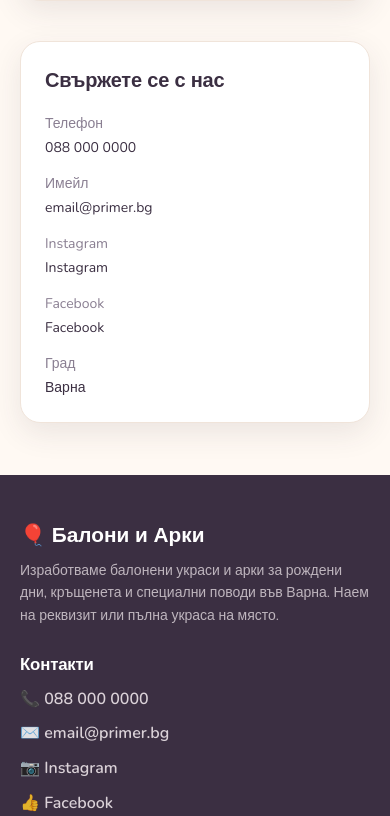
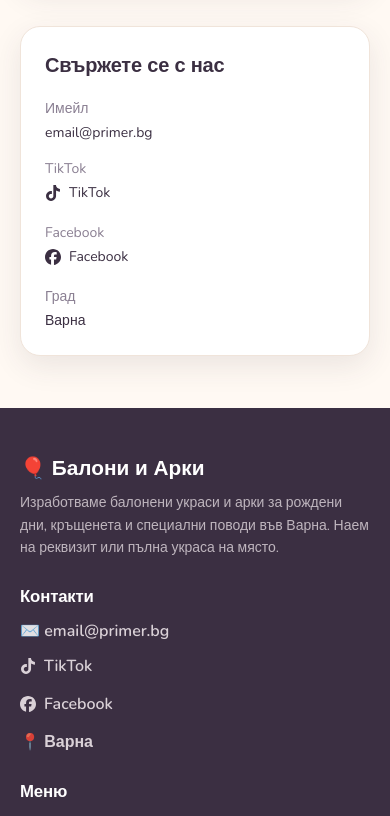
Before and after one commit to stiliyan-koev/arches-and-decorations, a Next.js app: page /about in a window 390 px wide. Shown: the part 937-1753 px from the top of the page. Built offline with nearby package versions, Linux system fonts and the light colour scheme; a web font is replaced by a local one.

Commit message:
feat(contacts): real Facebook/TikTok links with logos, hide phone

```diff
--- a/src/app/(site)/about/page.tsx
+++ b/src/app/(site)/about/page.tsx
@@ -1,5 +1,6 @@
 import type { Metadata } from "next";
 import { CONTACTS } from "@/lib/contacts";
+import { FacebookIcon, TikTokIcon } from "@/components/SocialIcons";
 
 export const metadata: Metadata = {
   title: "За нас",
@@ -53,17 +54,6 @@ export default function AboutPage() {
           </h2>
           <dl className="mt-5 space-y-4 text-sm">
             <div>
-              <dt className="text-muted">Телефон</dt>
-              <dd className="mt-1">
-                <a
-                  href={CONTACTS.phoneHref}
-                  className="text-ink hover:text-cta"
-                >
-                  {CONTACTS.phone}
-                </a>
-              </dd>
-            </div>
-            <div>
               <dt className="text-muted">Имейл</dt>
               <dd className="mt-1">
                 <a
@@ -75,13 +65,13 @@ export default function AboutPage() {
               </dd>
             </div>
             <div>
-              <dt className="text-muted">Instagram</dt>
+              <dt className="text-muted">TikTok</dt>
               <dd className="mt-1">
                 <a
-                  href={CONTACTS.instagram}
-                  className="text-ink hover:text-cta"
+                  href={CONTACTS.tiktok}
+                  className="inline-flex items-center gap-2 text-ink hover:text-cta"
                 >
-                  Instagram
+                  <TikTokIcon /> TikTok
                 </a>
               </dd>
             </div>
@@ -90,9 +80,9 @@ export default function AboutPage() {
               <dd className="mt-1">
                 <a
                   href={CONTACTS.facebook}
-                  className="text-ink hover:text-cta"
+                  className="inline-flex items-center gap-2 text-ink hover:text-cta"
                 >
-                  Facebook
+                  <FacebookIcon /> Facebook
                 </a>
               </dd>
             </div>
--- a/src/components/SiteFooter.tsx
+++ b/src/components/SiteFooter.tsx
@@ -1,5 +1,6 @@
 import Link from "next/link";
 import { CONTACTS } from "@/lib/contacts";
+import { FacebookIcon, TikTokIcon } from "@/components/SocialIcons";
 
 export default function SiteFooter() {
   return (
@@ -20,11 +21,6 @@ export default function SiteFooter() {
           <h3 className="mb-3 text-[1.05rem] text-white">Контакти</h3>
           <ul className="flex flex-col gap-2.5 font-semibold">
             <li>
-              <a href={CONTACTS.phoneHref} className="opacity-85 hover:opacity-100">
-                📞 {CONTACTS.phone}
-              </a>
-            </li>
-            <li>
               <a
                 href={`mailto:${CONTACTS.email}`}
                 className="opacity-85 hover:opacity-100"
@@ -33,13 +29,19 @@ export default function SiteFooter() {
               </a>
             </li>
             <li>
-              <a href={CONTACTS.instagram} className="opacity-85 hover:opacity-100">
-                📷 Instagram
+              <a
+                href={CONTACTS.tiktok}
+                className="inline-flex items-center gap-2 opacity-85 hover:opacity-100"
+              >
+                <TikTokIcon /> TikTok
               </a>
             </li>
             <li>
-              <a href={CONTACTS.facebook} className="opacity-85 hover:opacity-100">
-                👍 Facebook
+              <a
+                href={CONTACTS.facebook}
+                className="inline-flex items-center gap-2 opacity-85 hover:opacity-100"
+              >
+                <FacebookIcon /> Facebook
               </a>
             </li>
             <li className="opacity-85">📍 {CONTACTS.city}</li>
--- a/src/components/SiteHeader.tsx
+++ b/src/components/SiteHeader.tsx
@@ -31,13 +31,6 @@ export default function SiteHeader() {
             </Link>
           ))}
         </nav>
-
-        <a
-          href={CONTACTS.phoneHref}
-          className="ml-auto inline-flex items-center gap-2 rounded-full border border-border-strong bg-surface px-3 py-2 text-sm font-extrabold whitespace-nowrap shadow-sm transition-colors hover:border-cta sm:px-4 sm:py-2.5 sm:text-base md:ml-0"
-        >
-          📞 {CONTACTS.phone}
-        </a>
       </div>
 
       {/* Mobile: the desktop nav is hidden, so show the links as a second row. */}
--- /dev/null
+++ b/src/components/SocialIcons.tsx
@@ -0,0 +1,20 @@
+// Brand logos as inline SVG (paths from Simple Icons, CC0).
+// They use currentColor, so they take the text color of the link around them.
+
+type IconProps = { className?: string };
+
+export function FacebookIcon({ className = "size-4" }: IconProps) {
+  return (
+    <svg viewBox="0 0 24 24" fill="currentColor" aria-hidden="true" className={className}>
+      <path d="M9.101 23.691v-7.98H6.627v-3.667h2.474v-1.58c0-4.085 1.848-5.978 5.858-5.978.401 0 .955.042 1.468.103a8.68 8.68 0 0 1 1.141.195v3.325a8.623 8.623 0 0 0-.653-.036 26.805 26.805 0 0 0-.733-.009c-.707 0-1.259.096-1.675.309a1.686 1.686 0 0 0-.679.622c-.258.42-.374.995-.374 1.752v1.297h3.919l-.386 2.103-.287 1.564h-3.246v8.245C19.396 23.238 24 18.179 24 12.044c0-6.627-5.373-12-12-12s-12 5.373-12 12c0 5.628 3.874 10.35 9.101 11.647Z" />
+    </svg>
+  );
+}
+
+export function TikTokIcon({ className = "size-4" }: IconProps) {
+  return (
+    <svg viewBox="0 0 24 24" fill="currentColor" aria-hidden="true" className={className}>
+      <path d="M12.525.02c1.31-.02 2.61-.01 3.91-.02.08 1.53.63 3.09 1.75 4.17 1.12 1.11 2.7 1.62 4.24 1.79v4.03c-1.44-.05-2.89-.35-4.2-.97-.57-.26-1.1-.59-1.62-.93-.01 2.92.01 5.84-.02 8.75-.08 1.4-.54 2.79-1.35 3.94-1.31 1.92-3.58 3.17-5.91 3.21-1.43.08-2.86-.31-4.08-1.03-2.02-1.19-3.44-3.37-3.65-5.71-.02-.5-.03-1-.01-1.49.18-1.9 1.12-3.72 2.58-4.96 1.66-1.44 3.98-2.13 6.15-1.72.02 1.48-.04 2.96-.04 4.44-.99-.32-2.15-.23-3.02.37-.63.41-1.11 1.04-1.36 1.75-.21.51-.15 1.07-.14 1.61.24 1.64 1.82 3.02 3.5 2.87 1.12-.01 2.19-.66 2.77-1.61.19-.33.4-.67.41-1.06.1-1.79.06-3.57.07-5.36.01-4.03-.01-8.05.02-12.07z" />
+    </svg>
+  );
+}
--- a/src/lib/contacts.ts
+++ b/src/lib/contacts.ts
@@ -1,11 +1,12 @@
-// TODO: replace every value below with the real ones before going live.
+// TODO: email is still a placeholder — replace it before going live.
 // Used by the header and footer — this is the only place they live.
 export const CONTACTS = {
   brand: "Балони и Арки",
-  phone: "088 000 0000",
-  phoneHref: "tel:+3598800000000",
+  // Phone is kept here but not shown anywhere on the site for now.
+  phone: "089 695 0503",
+  phoneHref: "tel:+359896950503",
   email: "email@primer.bg",
-  instagram: "https://instagram.com/ПОТРЕБИТЕЛ",
-  facebook: "https://facebook.com/СТРАНИЦА",
+  tiktok: "https://www.tiktok.com/@lliyya",
+  facebook: "https://www.facebook.com/profile.php?id=61558029231145",
   city: "Варна",
 };
```
